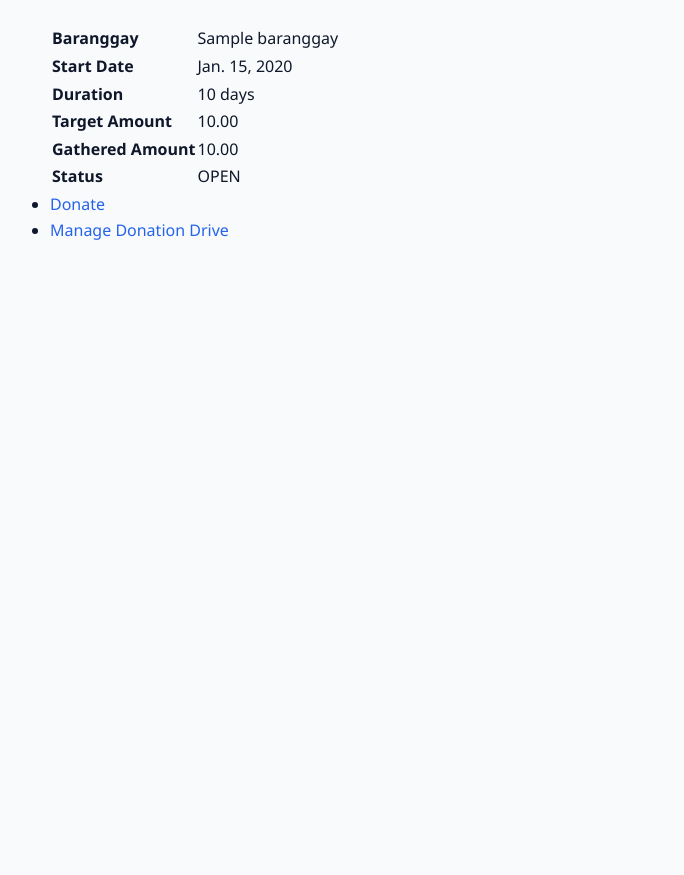
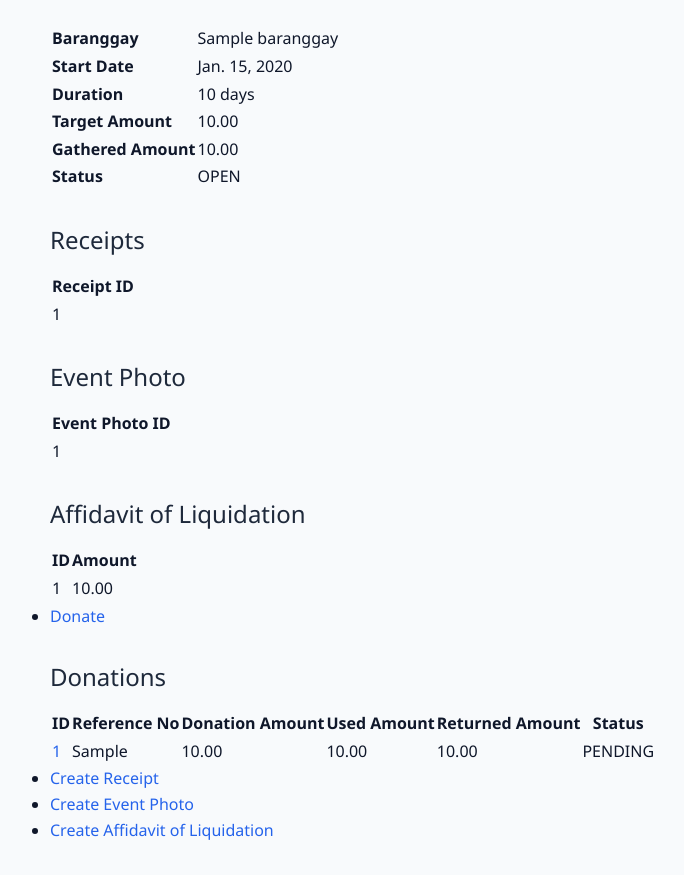
Before and after one commit to Hypothalamus143/FlooD.Onate, a Django app: page /donation_drive/1/ in a window 1280 px wide. Shown: the part 161-1036 px from the top of the page, without its empty margins (204-888 px from the left). Before the commit the page ends 401 px from the top, so only its background shows below. Run offline with Django 5.2, Linux system fonts and the light colour scheme; a user stored in the database is signed in; tables that the repository leaves empty hold one stand-in row (values such as "Sample post").

Commit message:
chore: merged donation_drive_details and donation_drive_management into one view

```diff
--- a/apps/donation_drive/urls.py
+++ b/apps/donation_drive/urls.py
@@ -7,7 +7,6 @@ urlpatterns = [
     path('', views.donation_drives, name='donation_drives'),
     path('create_donation_drive', views.create_donation_drive, name='create_donation_drive'),
     path('<int:id>/', views.donation_drive_details, name='donation_drive_details'),
-    path('manage/<int:id>/', views.donation_drive_management, name='donation_drive_management'),
     path('create_receipt/<int:donation_drive_id>/', views.create_receipt, name='create_receipt'),
     path('create_event_photo/<int:donation_drive_id>/', views.create_event_photo, name='create_event_photo'),
     path('create_affidavit_of_liquidation/<int:donation_drive_id>/', views.create_affidavit_of_liquidation, name='create_affidavit_of_liquidation')
--- a/apps/donation_drive/views.py
+++ b/apps/donation_drive/views.py
@@ -7,7 +7,7 @@ from ..donation.models import Donation
 # Create your views here.
 @login_required
 def donation_drives(request):
-    official_account = OfficialAccount.objects.get(user=request.user)
+    official_account = OfficialAccount.objects.filter(user=request.user).first()
     donation_drives = DonationDrive.objects.all()
     official_account_id = request.GET.get("official_account_id")
     if official_account_id:
@@ -19,19 +19,11 @@ def donation_drive_details(request, id):
     official_account = OfficialAccount.objects.filter(user=request.user).first()
     civilian_accont = CivilianAccount.objects.get(user=request.user)
     donation_drive = DonationDrive.objects.get(id=id)
-    return render(request, "donation_drive/donation_drive_details.html", {"donation_drive":donation_drive, "official_account":official_account, "civilian_account":civilian_accont})
-
-@login_required
-def donation_drive_management(request, id):
-    official_account = OfficialAccount.objects.filter(user=request.user).first()
-    if official_account is None:
-        return redirect("home:home")
-    donation_drive = DonationDrive.objects.get(id=id, official_account=official_account)
     donations = Donation.objects.filter(donation_drive=donation_drive)
     receipts = Receipt.objects.filter(donation_drive=donation_drive)
     event_photos = EventPhoto.objects.filter(donation_drive=donation_drive)
     affidavit_of_liquidation = AffidavitOfLiquidation.objects.filter(donation_drive=donation_drive)
-    return render(request, "donation_drive/donation_drive_management.html", {"donation_drive":donation_drive, "official_account":official_account, "donations":donations, "receipts":receipts, "event_photos": event_photos, "affidavit_of_liquidation":affidavit_of_liquidation})
+    return render(request, "donation_drive/donation_drive_details.html", {"donation_drive":donation_drive, "official_account":official_account, "civilian_account":civilian_accont, "donations":donations, "receipts":receipts, "event_photos": event_photos, "affidavit_of_liquidation":affidavit_of_liquidation})
 
 @login_required
 def create_donation_drive(request):
--- a/templates/donation_drive/donation_drive_details.html
+++ b/templates/donation_drive/donation_drive_details.html
@@ -29,12 +29,64 @@
             <td>{{ donation_drive.get_status_display }}</td>
         </tr>
     </table>
+    <h2>Receipts</h2>
+    <table>
+        <th>Receipt ID</th>
+        {% for r in receipts %}
+            <tr>
+                <td>{{ r.id }}</td>
+            </tr>
+        {% endfor %}
+    </table>
+    <h2>Event Photo</h2>
+    <table>
+        <th>Event Photo ID</th>
+        {% for e in event_photos %}
+            <tr>
+                <td>{{ e.id }}</td>
+            </tr>
+        {% endfor %}
+    </table>
+    <h2>Affidavit of Liquidation</h2>
+    <table>
+        <th>ID</th>
+        <th>Amount</th>
+        {% for a in affidavit_of_liquidation %}
+            <tr>
+                <td>{{ a.id }}</td>
+                <td> {{ a.amount }} </td>
+            </tr>
+        {% endfor %}
+    </table>
     <ul>
         {% if civilian_account %}
-        <li><a href="{% url 'donation:donation' donation_drive.id %}">Donate</a></li>
-        {% endif %}
-        {% if official_account %}
-        <li><a href="{% url 'donation_drive:donation_drive_management' donation_drive.id %}">Manage Donation Drive</a></li>
+            <li><a href="{% url 'donation:donation' donation_drive.id %}">Donate</a></li>
         {% endif %}
     </ul>
+    {% if official_account.id == donation_drive.official_account.id %}
+        <h2>Donations</h2>
+        <table>
+            <th>ID</th>
+            <th>Reference No</th>
+            <th>Donation Amount</th>
+            <th>Used Amount</th>
+            <th>Returned Amount</th>
+            <th>Status</th>
+            {% for d in donations %}
+                <tr>
+                    <td><a href="{% url 'donation:donation_management' donation_drive.id d.id %}">{{d.id}}</a></td>
+                    <td>{{d.donation_reference_no}}</td>
+                    <td>{{d.donated_amount}}</td>
+                    <td>{{d.used_amount}}</td>
+                    <td>{{d.returned_amount}}</td>
+                    <td>{{d.get_status_display}}</td>
+                </tr>
+            {% endfor %}
+        </table>
+        <ul>
+            <li><a href="{% url 'donation_drive:create_receipt' donation_drive.id %}">Create Receipt</a></li>
+            <li><a href="{% url 'donation_drive:create_event_photo' donation_drive.id %}">Create Event Photo</a></li>
+            <li><a href="{% url 'donation_drive:create_affidavit_of_liquidation' donation_drive.id %}">Create Affidavit of Liquidation</a></li>
+        </ul>
+    {% endif %}
 {% endblock %}
```
Also changed, not shown: templates/donation_drive/donation_drive_management.html (deleted, +0 -86 lines).
